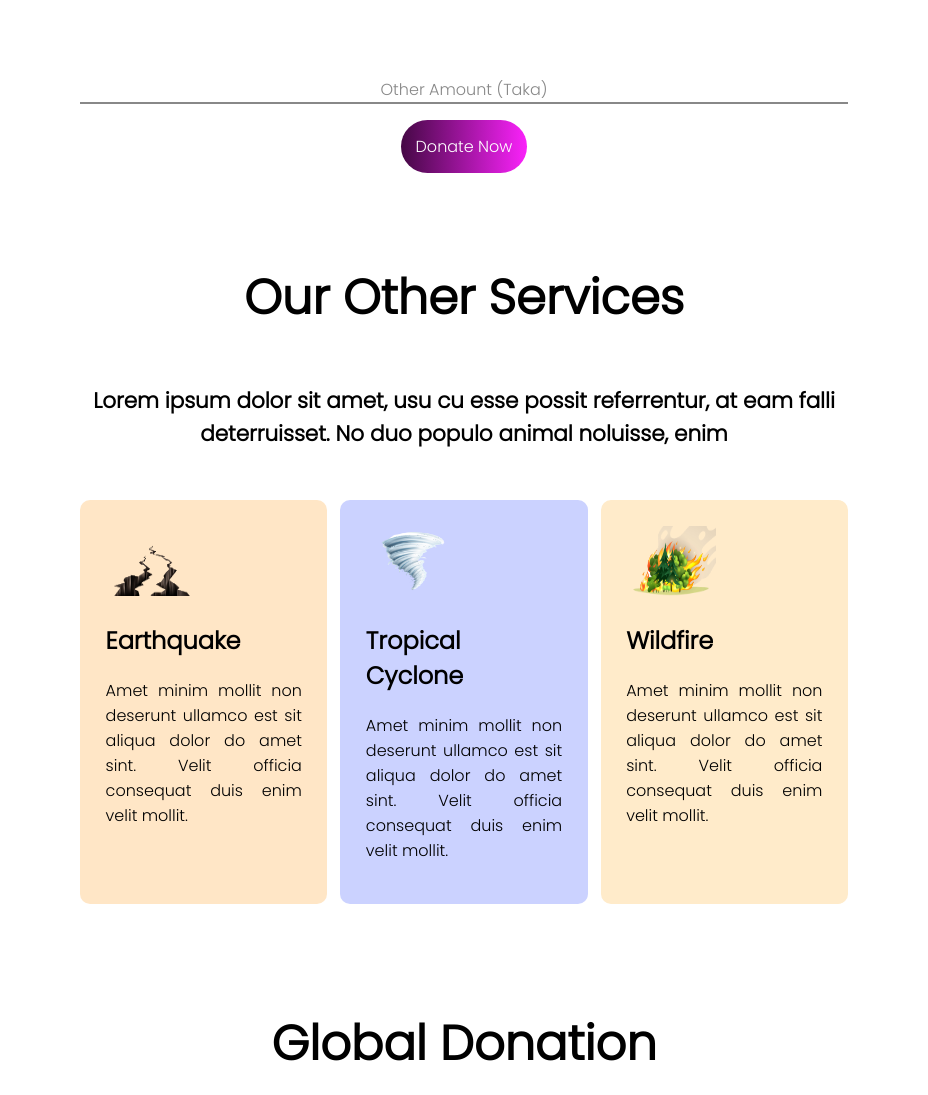
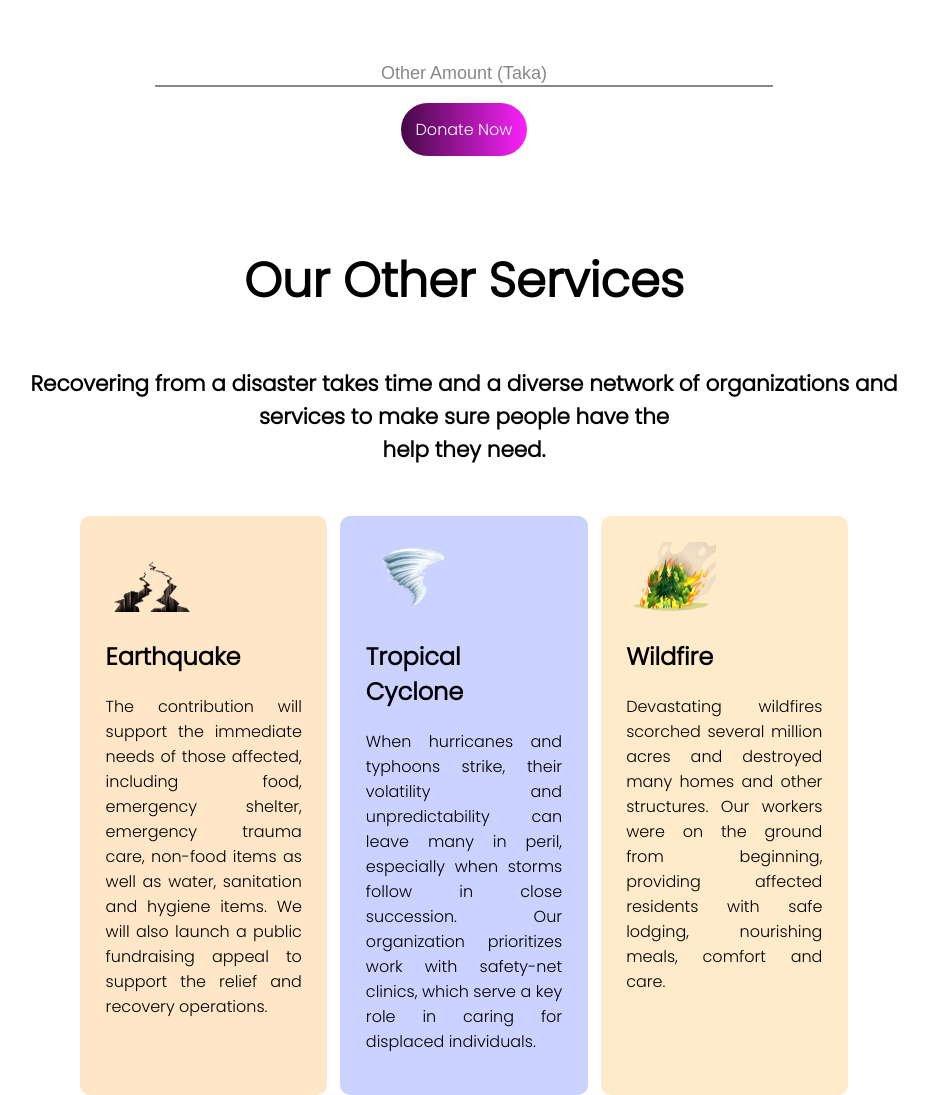
Before and after one commit to Iskedaheer/Donate-for-Sylhet, a plain HTML site: page index.html in a window 1280 px wide. Shown: the part 1050-2145 px from the top of the page, without its empty margins (176-1104 px from the left). Drawn offline with Linux system fonts and the light colour scheme.

Commit message:
paragraph edited

```diff
--- a/index.html
+++ b/index.html
@@ -41,7 +41,7 @@
             <div id="right-amount" class="donate-amount "><strong>5000tk</strong></div>
         </div>
         <div class="other-amount-donation">
-            <p class="other-amount-taka">Other Amount (Taka)</p>
+            <input class="other-amount-taka" type="text" value="Other Amount (Taka)"> <br>
             <a class="link-button" target="_blank" href="https://sylhetaid.co.uk/">Donate Now</a>
         </div>
     </section>
@@ -51,8 +51,8 @@
                 Our Other Services
             </h1>
             <h6>
-                Lorem ipsum dolor sit amet, usu cu esse possit referrentur, at eam falli <br>
-                deterruisset. No duo populo animal noluisse, enim
+                Recovering from a disaster takes time and a diverse network of organizations and <br> services to make
+                sure people have the <br> help they need.
             </h6>
         </div>
         <div class="services">
@@ -62,10 +62,9 @@
                     Earthquake
                 </h1>
                 <p>
-                    Amet minim mollit non deserunt
-                    ullamco est sit aliqua dolor do amet
-                    sint. Velit officia consequat duis enim
-                    velit mollit.
+                    The contribution will support the immediate needs of those affected, including food, emergency
+                    shelter, emergency trauma care, non-food items as well as water, sanitation and hygiene items. We
+                    will also launch a public fundraising appeal to support the relief and recovery operations.
                 </p>
             </div>
             <div id="Tropical-Cyclone" class="service-details">
@@ -74,10 +73,9 @@
                     Tropical Cyclone
                 </h1>
                 <p>
-                    Amet minim mollit non deserunt
-                    ullamco est sit aliqua dolor do amet
-                    sint. Velit officia consequat duis enim
-                    velit mollit.
+                    When hurricanes and typhoons strike, their volatility and unpredictability can leave many in peril,
+                    especially when storms follow in close succession. Our organization prioritizes work with safety-net
+                    clinics, which serve a key role in caring for displaced individuals.
                 </p>
             </div>
             <div id="Wildfire" class="service-details">
@@ -86,10 +84,9 @@
                     Wildfire
                 </h1>
                 <p>
-                    Amet minim mollit non deserunt
-                    ullamco est sit aliqua dolor do amet
-                    sint. Velit officia consequat duis enim
-                    velit mollit.
+                    Devastating wildfires scorched several million acres and destroyed many homes and other structures.
+                    Our workers were on the ground from beginning, providing affected residents with safe lodging,
+                    nourishing meals, comfort and care.
                 </p>
             </div>
         </div>
--- a/style.css
+++ b/style.css
@@ -74,7 +74,11 @@ body {
 }
 
 .other-amount-taka {
+    width: 80%;
     color: rgb(136, 136, 136);
+    text-align: center;
+    font-size: large;
+    border: none;
     border-bottom: 2px solid rgb(136, 136, 136);
     margin-bottom: 30px;
 }
@@ -84,6 +88,7 @@ body {
 }
 
 .service-details {
+    width: 40%;
     padding: 2%;
     margin: 0%;
     text-align: justify;
```
